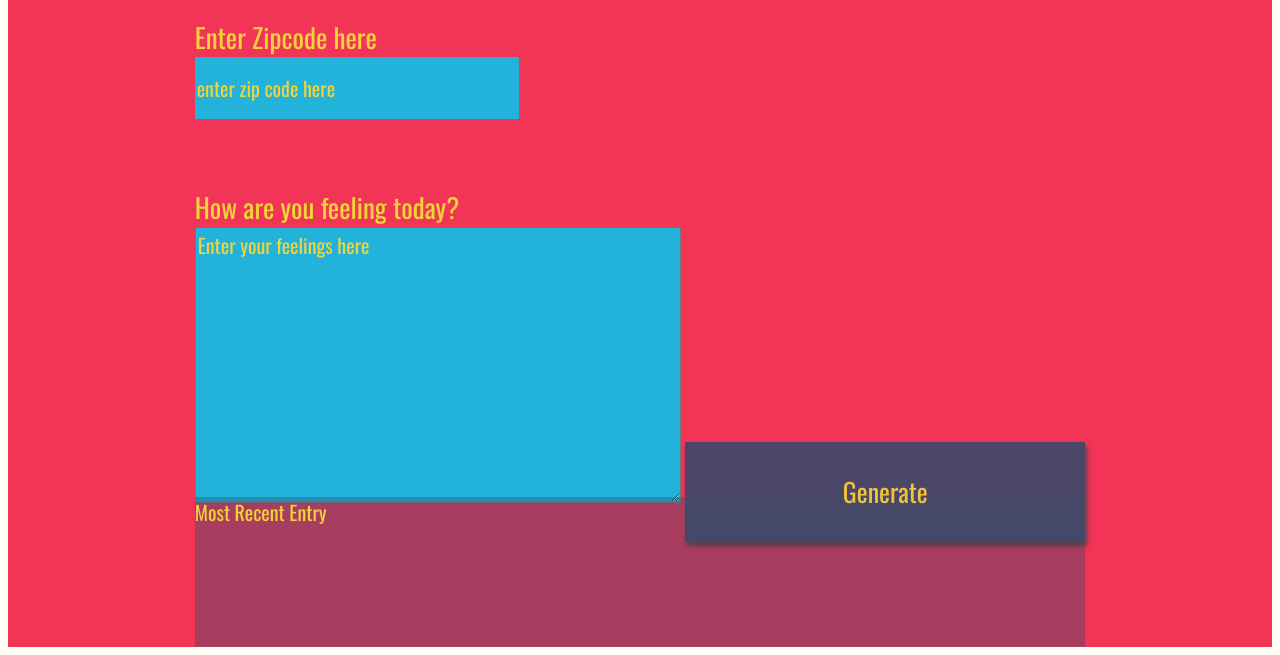
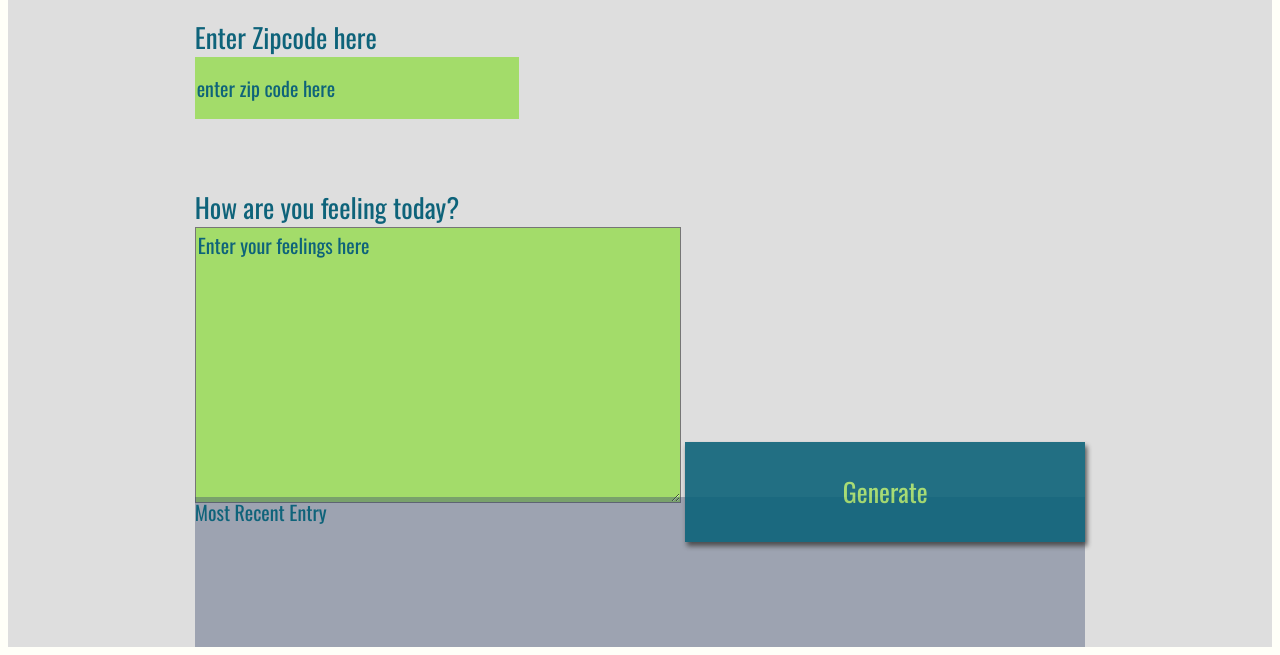
Before and after one commit to Mohsenggg/API-WeatherJournalApp-Project, a website: page website/index.html in a window 1280 px wide. Shown: the part 161-816 px from the top of the page. Drawn offline with nearby package versions, Linux system fonts and the light colour scheme; a web font is replaced by a local one.

Commit message:
Change Style Colors

```diff
--- a/website/style.css
+++ b/website/style.css
@@ -8,8 +8,8 @@ body{
     grid-auto-rows: minmax(150px, auto);
     /* grid-template-columns:  */
     height:100vh;
-    background: #f23557;
-    color: #f0d43a;
+    background: #dedede;
+    color: #0e637a;
     justify-content: center;
     grid-gap: 1em;
     font-size: 20px;
@@ -41,7 +41,13 @@ body{
 }
 
 .headline {
-
+    background: #a3dc6a;
+    border-radius: 1rem;
+    color: #0e637a;
+    font-size: 2rem;
+    height: 3em;
+    border-block: center;
+    text-align: center;
 }
 .title{
 
@@ -57,8 +63,8 @@ input{
     display:block;
     height: 60px;
     width: 320px;
-    background:#22b2da;
-    color: #f0d43a;
+    background:#a3dc6a;
+    color: #0e637a;
     font-size: 20px;
     font-family: 'Oswald', sans-serif;
     border: none;
@@ -67,8 +73,8 @@ input{
 button{
     width: 400px;
     height: 100px;
-    background: #3b4a6b;
-    color: #f0d43a;
+    background: #0e637a;
+    color: #a3dc6a;
     font-size: 26px;
     font-family: 'Oswald', sans-serif;
     border: none;
@@ -81,8 +87,8 @@ h1{
 }
 
 textarea{
-    background:#22b2da;
-    color: #f0d43a;
+    background:#a3dc6a;
+    color: #0e637a;
     font-size: 20px;
     font-family: 'Oswald', sans-serif;
 }
@@ -95,19 +101,19 @@ button:focus {
 }
 /* Style for Placeholder Text*/
 ::placeholder { /* Firefox, Chrome, Opera */
-    color: #f0d43a;
+    color: #0e637a;
     font-family: 'Oswald', sans-serif;
 
 }
 
 :-ms-input-placeholder { /* Internet Explorer 10-11 */
-    color: #f0d43a;
+    color: #0e637a;
     font-family: 'Oswald', sans-serif;
 
 }
 
 ::-ms-input-placeholder { /* Microsoft Edge */
-    color: #f0d43a;
+    color: #0e637a;
     font-family: 'Oswald', sans-serif;
 
 }
```
